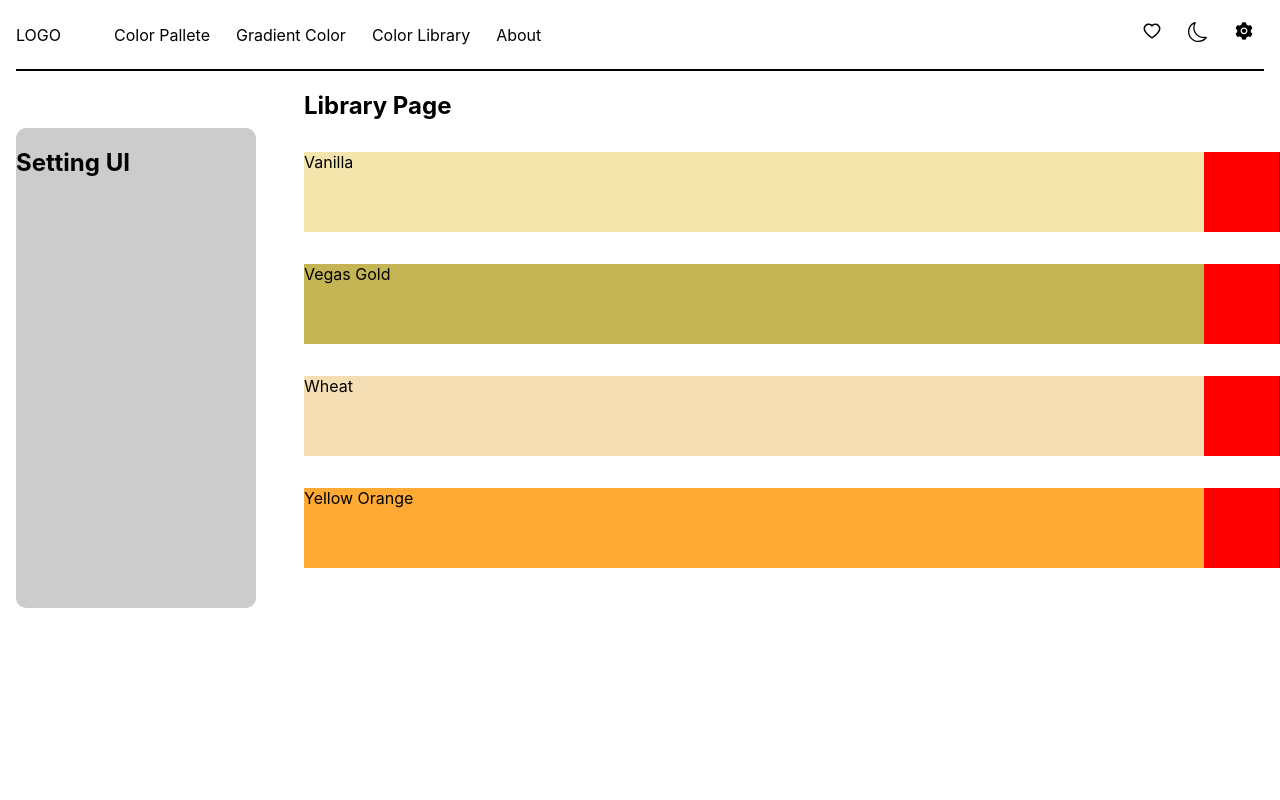
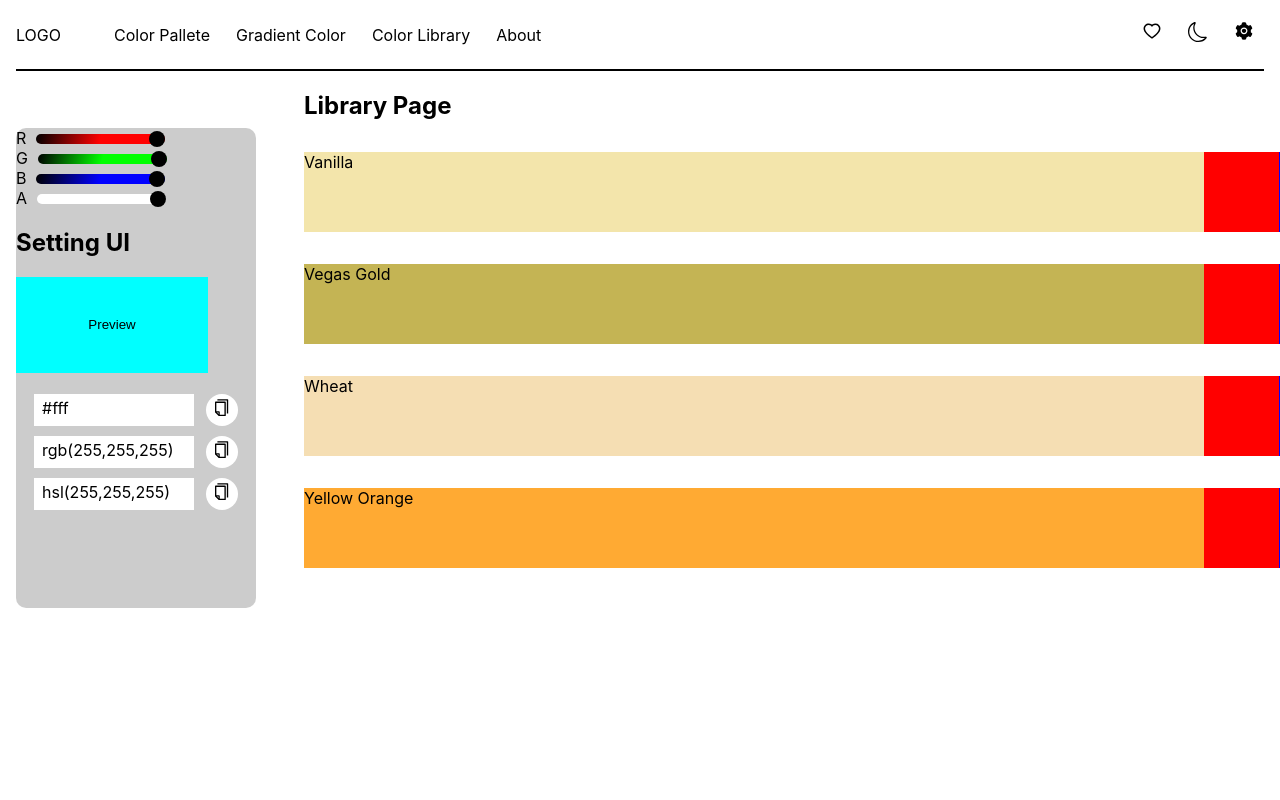
Before and after one commit to abdulmuqeet1/ColorPAL, a Next.js app: page /library in a window 1280 px wide. Shown: the top 800 px of the page. Built offline with nearby package versions, Linux system fonts and the light colour scheme.

Commit message:
color setting gui

```diff
--- a/components/settingui.tsx
+++ b/components/settingui.tsx
@@ -1,13 +1,274 @@
+import { useState, useEffect } from "react";
 import style from "../styles/restpage.module.scss";
 import styled from "styled-components";
+import { AiOutlineCopy } from "react-icons/ai";
 
 const SettingUI = ({ color }: any) => {
-  console.log(`color from setting ui ${color}`);
+  const [usecol, setUsecol] = useState(color);
+  const [redval, setRedval] = useState(255);
+  const [blueval, setBlueval] = useState(255);
+  const [greenval, setGreenval] = useState(255);
+  const [opacityval, setOpacityval] = useState(255);
+  const [preval, setPreval] = useState(false);
+
+  // console.log(`color from setting ui ${color}`);
+  useEffect(() => {
+    setUsecol(color);
+    console.log("color from hook: ", usecol);
+  }, [color]);
+
+  function slidercolorchange(e: any) {
+    if (!e) {
+      return console.error("invalid input!");
+    }
+
+    if (e.target.name == "redslider") {
+      return setRedval(e.target.value);
+    } else if (e.target.name == "greenslider") {
+      setGreenval(e.target.value);
+    } else if (e.target.name == "blueslider") {
+      setBlueval(e.target.value);
+    } else if (e.target.name == "opacityslider") {
+      setOpacityval(e.target.value);
+    } else {
+      return;
+    }
+  }
+
+  function preview() {
+    setPreval(!preval);
+  }
+
+  function copytext() {
+    console.log("copy text function");
+  }
+
+  function copyrgbtext() {
+    console.log("copy rgb code");
+  }
 
   return (
-    <div className={style.settingui}>
-      <h2>Setting UI</h2>
-    </div>
+    <>
+      <style jsx>{`
+        .previewscreenbtn {
+          width: 12rem;
+          height: 6rem;
+          background: ${color};
+          outline: none;
+          border: none;
+          cursor: pointer;
+        }
+        // .displayscreen:hover {
+        //   background: black;
+        // }
+        #redslider,
+        #greenslider,
+        #blueslider,
+        #opacityslider {
+          -webkit-appearance: none;
+          height: 10px;
+          border-radius: 50px;
+          outline: none;
+          margin-left: 10px;
+        }
+        #redslider {
+          background: rgb(0, 0, 0);
+          background: linear-gradient(
+            105deg,
+            rgba(0, 0, 0, 1) 0%,
+            rgba(255, 0, 0, 1) 50%
+          );
+        }
+
+        #greenslider {
+          background: rgb(0, 0, 0);
+          background: linear-gradient(
+            105deg,
+            rgba(0, 0, 0, 1) 0%,
+            rgba(0, 255, 0, 1) 50%
+          );
+        }
+
+        #blueslider {
+          background: rgb(0, 0, 0);
+          background: linear-gradient(
+            105deg,
+            rgba(0, 0, 0, 1) 0%,
+            rgba(0, 0, 255, 1) 50%
+          );
+        }
+
+        #redslider::-webkit-slider-thumb,
+        #greenslider::-webkit-slider-thumb,
+        #blueslider::-webkit-slider-thumb,
+        #opacityslider::-webkit-slider-thumb {
+          -webkit-appearance: none;
+          height: 16px;
+          width: 16px;
+          border-radius: 50%;
+          background-color: rgb(0, 0, 0);
+        }
+
+        .previewon {
+          width: 100vw;
+          height: 100vh;
+          position: fixed;
+          top: 0;
+          left: 0;
+          right: 0;
+          background-color: ${color};
+          z-index: 10;
+          transition: all 200ms ease-in-out;
+        }
+        .previewoff {
+          display: none;
+          width: 100vw;
+          height: 100vh;
+          position: fixed;
+          top: 0;
+          left: 0;
+          right: 0;
+          background-color: red;
+          z-index: 10;
+          transition: all 200ms ease-in-out;
+        }
+        .colorvaltext {
+          display: flex;
+          flex-direction: column;
+          align-items: center;
+          justify-content: center;
+          margin-top: 1rem;
+        }
+        .colorcode {
+          display: flex;
+          flex-direction: row;
+          align-items: center;
+          justify-content: center;
+          // background-color: red;
+          margin: 5px 0;
+        }
+        .colorcode p {
+          width: 10rem;
+          height: 2rem;
+          background-color: white;
+          color: black;
+          padding: 4px 0 0 8px;
+          margin: 0;
+          margin-right: 12px;
+        }
+        .colorcode button {
+          margin: 0;
+
+          border: none;
+          outline: none;
+          width: 2rem;
+          height: 2rem;
+          font-size: 1.2rem;
+          background-color: white;
+          color: black;
+          border-radius: 50%;
+        }
+      `}</style>
+      <div className={preval ? "previewon" : "previewoff"}></div>
+      <div className={style.settingui}>
+        <div className="slidecontainer">
+          <label>R</label>
+          <input
+            type="range"
+            min="0"
+            max="255"
+            value={redval}
+            className="slider"
+            id="redslider"
+            name="redslider"
+            onChange={(e) => slidercolorchange(e)}
+          />
+          <br />
+          <label>G</label>
+          <input
+            type="range"
+            min="0"
+            max="255"
+            value={greenval}
+            className="slider"
+            id="greenslider"
+            name="greenslider"
+            onChange={(e) => slidercolorchange(e)}
+          />
+          <br />
+          <label>B</label>
+          <input
+            type="range"
+            min="0"
+            max="255"
+            value={blueval}
+            className="slider"
+            id="blueslider"
+            name="blueslider"
+            onChange={(e) => slidercolorchange(e)}
+          />
+          <br /> <label>A</label>
+          <input
+            type="range"
+            min="0"
+            max="255"
+            value={opacityval}
+            className="slider"
+            id="opacityslider"
+            name="opacityslider"
+            onChange={(e) => slidercolorchange(e)}
+          />
+        </div>
+
+        <h2>Setting UI</h2>
+
+        {/* <div className="displayscreen">Preview</div> */}
+        <button className="previewscreenbtn" onClick={() => preview()}>
+          Preview
+        </button>
+        <div className="colorvaltext">
+          <div className="colorcode">
+            <p id="hexcodedisplay">#fff</p>
+            <button id="copyhexbtn" onClick={() => copytext()}>
+              <AiOutlineCopy />
+            </button>
+          </div>
+          <div className="colorcode">
+            <p id="rgbcodedisplay">rgb(255,255,255)</p>
+            <button id="copyrgbbtn" onClick={() => copyrgbtext()}>
+              <AiOutlineCopy />
+            </button>
+          </div>
+          <div className="colorcode">
+            <p id="rgbcodedisplay">hsl(255,255,255)</p>
+            <button id="copyrgbbtn" onClick={() => copyrgbtext()}>
+              <AiOutlineCopy />
+            </button>
+          </div>
+          {/* <br />{" "}
+          <div className="colorcode">
+            <p id="rgbcodedisplay">some(255,255,255)</p>
+            <button id="copyrgbbtn" onClick={() => copyrgbtext()}>
+              <AiOutlineCopy />
+            </button>
+          </div>
+          <br />{" "}
+          <div className="colorcode">
+            <p id="rgbcodedisplay">some(255,255,255)</p>
+            <button id="copyrgbbtn" onClick={() => copyrgbtext()}>
+              <AiOutlineCopy />
+            </button>
+          </div>
+          <br />{" "}
+          <div className="colorcode">
+            <p id="rgbcodedisplay">some(255,255,255)</p>
+            <button id="copyrgbbtn" onClick={() => copyrgbtext()}>
+              <AiOutlineCopy />
+            </button>
+          </div> */}
+        </div>
+      </div>
+    </>
   );
 };
 
--- a/pages/library.tsx
+++ b/pages/library.tsx
@@ -50,7 +50,7 @@ const ColorBox = styled.div`
 `;
 
 const Library: NextPage = (props: any) => {
-  const [col, setCol] = useState("");
+  const [col, setCol] = useState("aqua");
 
   const setcolor = (color: any) => {
     setCol(color);
```
